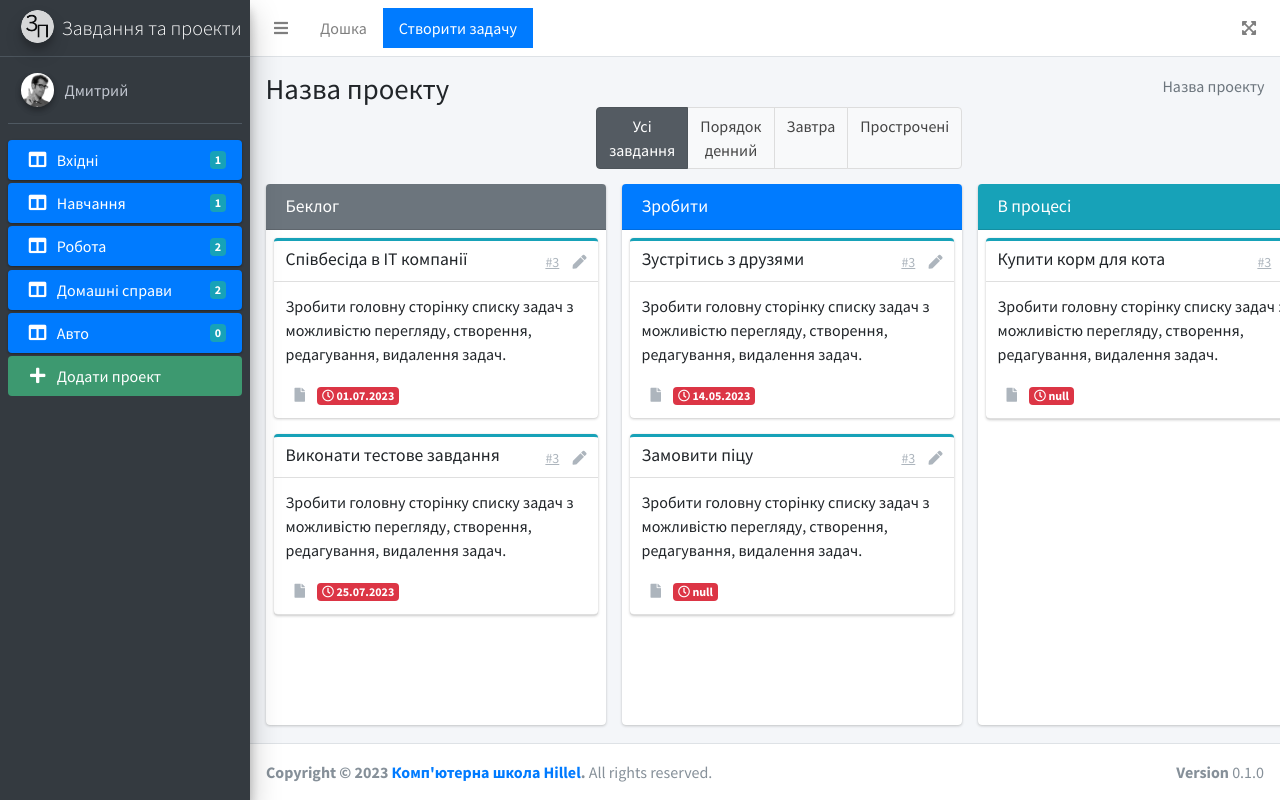
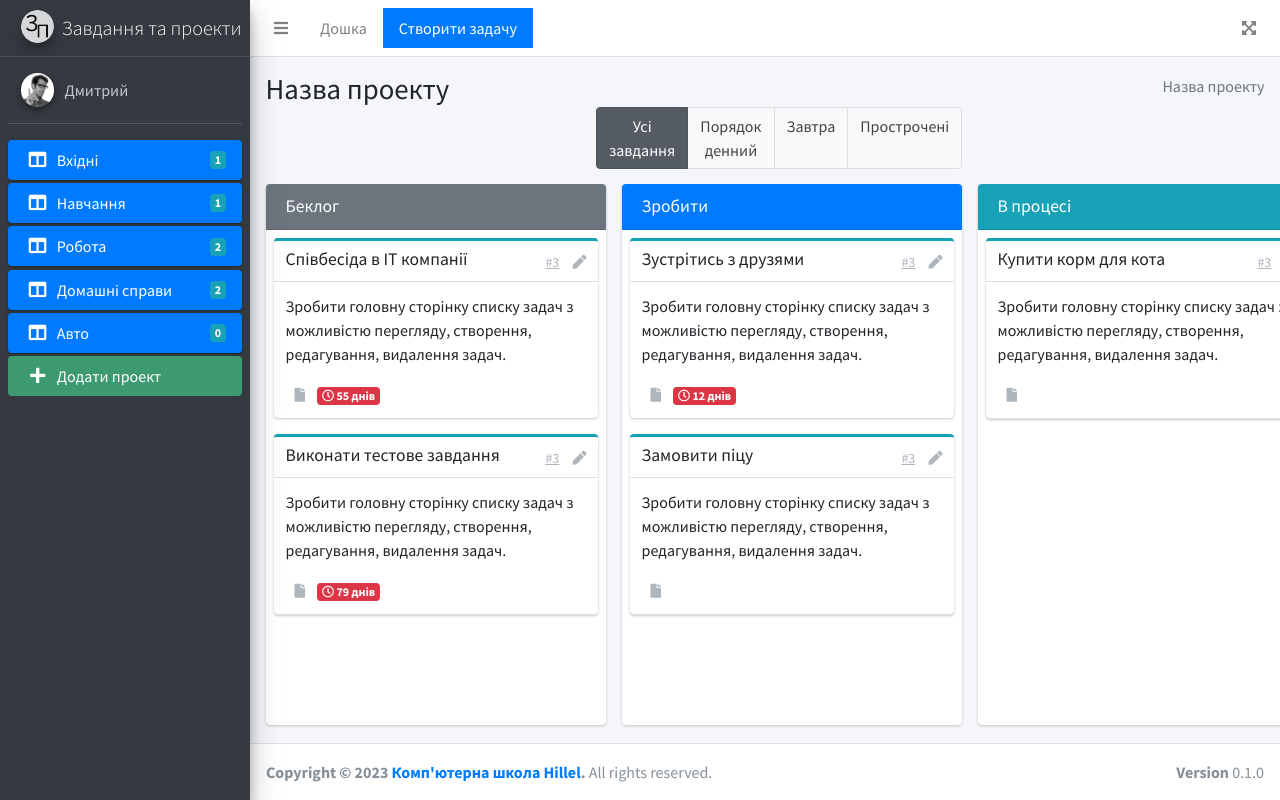
Before and after one commit to ithillel-php-basic/php-basic-2-641f1ae119ed346b863c34ec, a PHP site: page / in a window 1280 px wide. Run offline with PHP 8.4, Linux system fonts and the light colour scheme; some libraries are stand-ins or nearby versions.

Commit message:
домашние задание 6

```diff
--- a/index.php
+++ b/index.php
@@ -2,7 +2,12 @@
 require_once "helpers.php";
 
 $arr_project=["Вхідні", "Навчання", "Робота", "Домашні справи", "Авто"];
-$arr_tasks=[["task" =>"Співбесіда в IT компанії","date" =>"01.07.2023","type" =>"Робота","status" =>"backlog"],["task" =>"Виконати тестове завдання","date" =>"25.07.2023","type" =>"Робота","status" =>"backlog"],["task" =>"Зробити завдання до першого уроку","date" =>"27.04.2023","type" =>"Навчання","status" => "done"],["task" =>"Зустрітись з друзями","date" =>"14.05.2023","type" => "Вхідні","status" => "to-do"],["task" =>"Купити корм для кота","date" =>"null","type" => "Домашні справи","status" => "in-progress"],["task" =>"Замовити піцу","date" =>"null","type" => "Домашні справи","status" =>"to-do"]];
+$arr_tasks=[["task" =>"Співбесіда в IT компанії","date" =>"01.07.2023","type" =>"Робота","status" =>"backlog"],
+    ["task" =>"Виконати тестове завдання","date" =>"25.07.2023","type" =>"Робота","status" =>"backlog"],
+    ["task" =>"Зробити завдання до першого уроку","date" =>"27.04.2023","type" =>"Навчання","status" => "done"],
+    ["task" =>"Зустрітись з друзями","date" =>"19.05.2023","type" => "Вхідні","status" => "to-do"],
+    ["task" =>"Купити корм для кота","date" =>"null","type" => "Домашні справи","status" => "in-progress"],
+    ["task" =>"Замовити піцу","date" =>"null","type" => "Домашні справи","status" =>"to-do"]];
 $title = "Завдання та проекти | Дошка";
 $mainName = "Дмитрий";
 $mainImagePath = "static/img/user2-160x160.jpg";
@@ -24,10 +29,10 @@ unset ($task_name);
 unset ($item_name);
 
 $i=0;
-function task_quantity($arr_tasks,$safe_arr_project, $i){
+function task_quantity($arr_tasks,$safe_arr_project, $key){
     $num=0;
     foreach($arr_tasks as $item) {
-        if($item["type"] == $safe_arr_project[$i]){
+        if($item["type"] == $safe_arr_project[$key]){
             $num++;
         }
     }
@@ -39,3 +44,31 @@ $content_main = renderTemplate("main.php",['content_kanban' => $content_kanban,
 $content_layout = renderTemplate("layout.php",['content_main' => $content_main, 'title' => $title]);
 
 print($content_layout);
+
+function task_time($date){
+    $timestamp_date = strtotime($date);
+    $date_now = time();
+    $date_difference = $timestamp_date - $date_now;
+    $date_difference = $date_difference / 3600;
+    $date_difference = floor($date_difference);
+
+    if($date_difference < 0){
+        return;
+    }else if($date_difference <= 24){
+            if($date_difference == 0){
+                return $date_difference." годин";
+            }else if($date_difference == 1){
+                return $date_difference." година";
+            }else {
+                return $date_difference ." години";
+            }
+    }else{
+        $date_difference = $date_difference / 24;
+        $date_difference = floor($date_difference);
+            if($date_difference <= 4) {
+                return $date_difference ." дня";
+            }else{
+                return $date_difference ." днів";
+            }
+    }
+}
--- a/templates/kanban.php
+++ b/templates/kanban.php
@@ -55,7 +55,9 @@
                                 <a href="#" class="btn btn-tool">
                                     <i class="fas fa-file"></i>
                                 </a>
-                                <small class="badge badge-danger"><i class="far fa-clock"></i> <?php echo $item["date"]?> </small>
+                                <?php if($item["date"] !== "null"){?>
+                               <small class="badge badge-danger"><i class="far fa-clock"></i> <?php echo task_time($item["date"])?> </small>
+                                <?php }?>
                             </div>
                         </div>
                         <?php
@@ -92,7 +94,9 @@
                                 <a href="#" class="btn btn-tool">
                                     <i class="fas fa-file"></i>
                                 </a>
-                                <small class="badge badge-danger"><i class="far fa-clock"></i> <?php echo $item["date"]?> </small>
+                                <?php if($item["date"] !== "null"){?>
+                                <small class="badge badge-danger"><i class="far fa-clock"></i> <?php echo task_time($item["date"])?> </small>
+                                <?php } ?>
                             </div>
                         </div>
                         <?php
@@ -129,7 +133,10 @@
                                 <a href="#" class="btn btn-tool">
                                     <i class="fas fa-file"></i>
                                 </a>
-                                <small class="badge badge-danger"><i class="far fa-clock"></i> <?php echo $item["date"]?> </small>
+                                <?php
+                                if($item["date"] !== "null"){?>
+                                <small class="badge badge-danger"><i class="far fa-clock"></i> <?php echo task_time($item["date"])?> </small>
+                                <?php } ?>
                             </div>
                         </div>
                         <?php
@@ -166,7 +173,9 @@
                                 <a href="#" class="btn btn-tool">
                                     <i class="fas fa-file"></i>
                                 </a>
-                                <small class="badge badge-danger"><i class="far fa-clock"></i> <?php echo $item["date"]?> </small>
+                                <?php if($item["date"] !== "null"){?>
+                                <small class="badge badge-danger"><i class="far fa-clock"></i> <?php echo task_time($item["date"])?> </small>
+                                <?php } ?>
                             </div>
                         </div>
                         <?php
--- a/templates/main.php
+++ b/templates/main.php
@@ -51,21 +51,21 @@
                 <ul class="nav nav-pills nav-sidebar flex-column" data-widget="treeview" role="menu" data-accordion="false">
                     <!-- Add icons to the links using the .nav-icon class
                        with font-awesome or any other icon font library -->
-                    <?php foreach($arr_project as $value){
+                    <?php foreach($arr_project as $key => $value){
                         ?>
                         <li class="nav-item">
                             <a href="index.php" class="nav-link active">
                                 <i class="nav-icon fas fa-columns"></i>
                                 <p>
-                                    <?php echo $arr_project[$i];
+                                    <?php echo $arr_project[$key];
                                     ?>
-                                    <span class="badge badge-info right"> <?php echo task_quantity($arr_tasks,$arr_project,$i); ?></span>
+                                    <span class="badge badge-info right"> <?php echo task_quantity($arr_tasks,$arr_project,$key); ?></span>
                                 </p>
                             </a>
                         </li>
                         <?php
-                        $i++;
-                    } ?>
+                    }
+                    ?>
                     <li class="nav-item">
                         <a href="index.php" class="nav-link bg-olive">
                             <i class="nav-icon fas fa-plus"></i>
```
